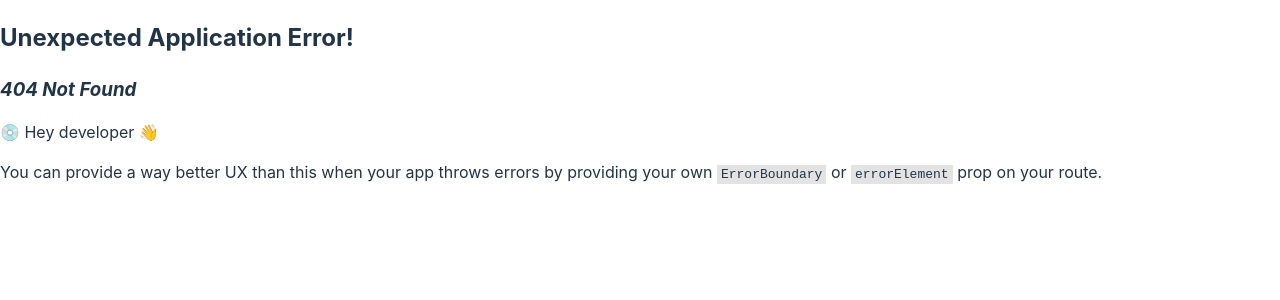
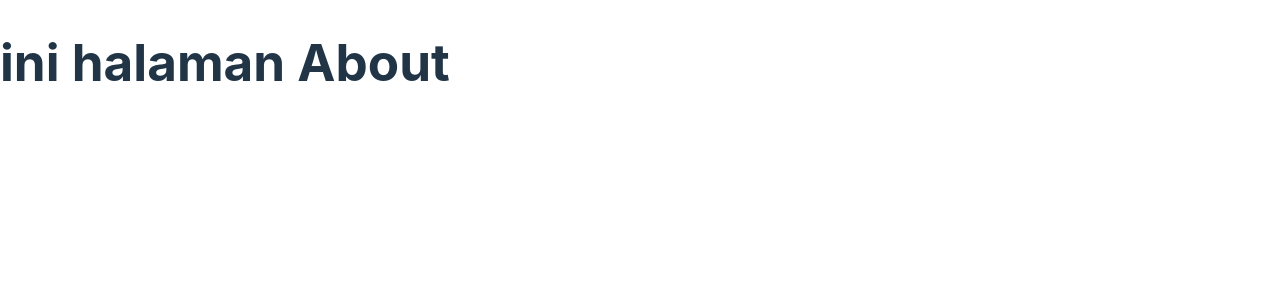
Before and after one commit to Rizanoor/blog, a React (Vite) app: page /about in a window 1280 px wide. Before the commit this address had no page. Shown: the top 300 px of the page. Built offline with nearby package versions, Linux system fonts and the light colour scheme.

Commit message:
feat: create about page

```diff
--- /dev/null
+++ b/src/pages/About.jsx
@@ -0,0 +1,9 @@
+import React from 'react'
+
+export default function About() {
+  return (
+    <div>
+      <h1>ini halaman About</h1>
+    </div>
+  )
+}
--- a/src/routers/index.jsx
+++ b/src/routers/index.jsx
@@ -1,9 +1,14 @@
 import { createBrowserRouter } from "react-router-dom";
 import Homepage from "../pages";
+import About from "../pages/About";
 
 export const router = createBrowserRouter([
     {
         path: "/",
         element: <Homepage/>
+    },
+    {
+        path: "/about",
+        element: <About/>
     }
 ]);
```
